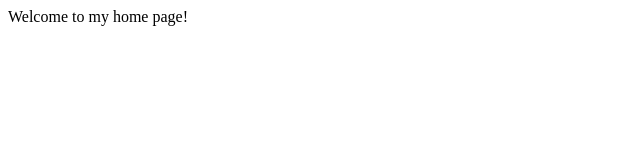
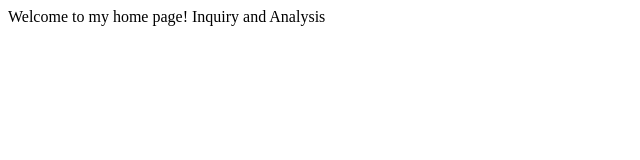
Before and after one commit to ColeMoney/y9web, a plain HTML site: page index.html in a window 1280 px wide. Shown: the whole page, without its empty margins (0-640 px from the left). Drawn offline with Linux system fonts and the light colour scheme.

Commit message:
Added Link
Added Inquiry Link CM

```diff
--- a/index.html
+++ b/index.html
@@ -1,4 +1,7 @@
 <html>
+
 Welcome to my home page!
 
+ <a herf='inquiry.html'>Inquiry and Analysis</a>
+
 </html>
```
